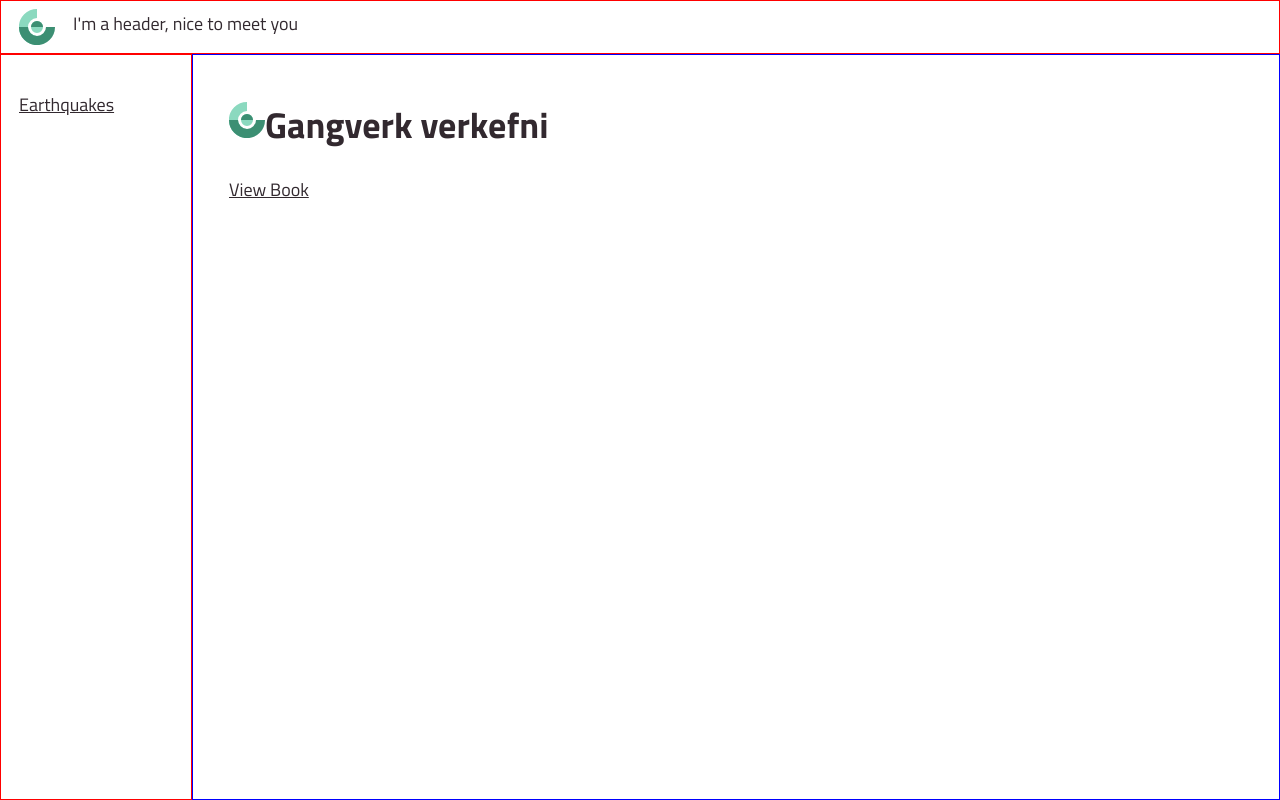
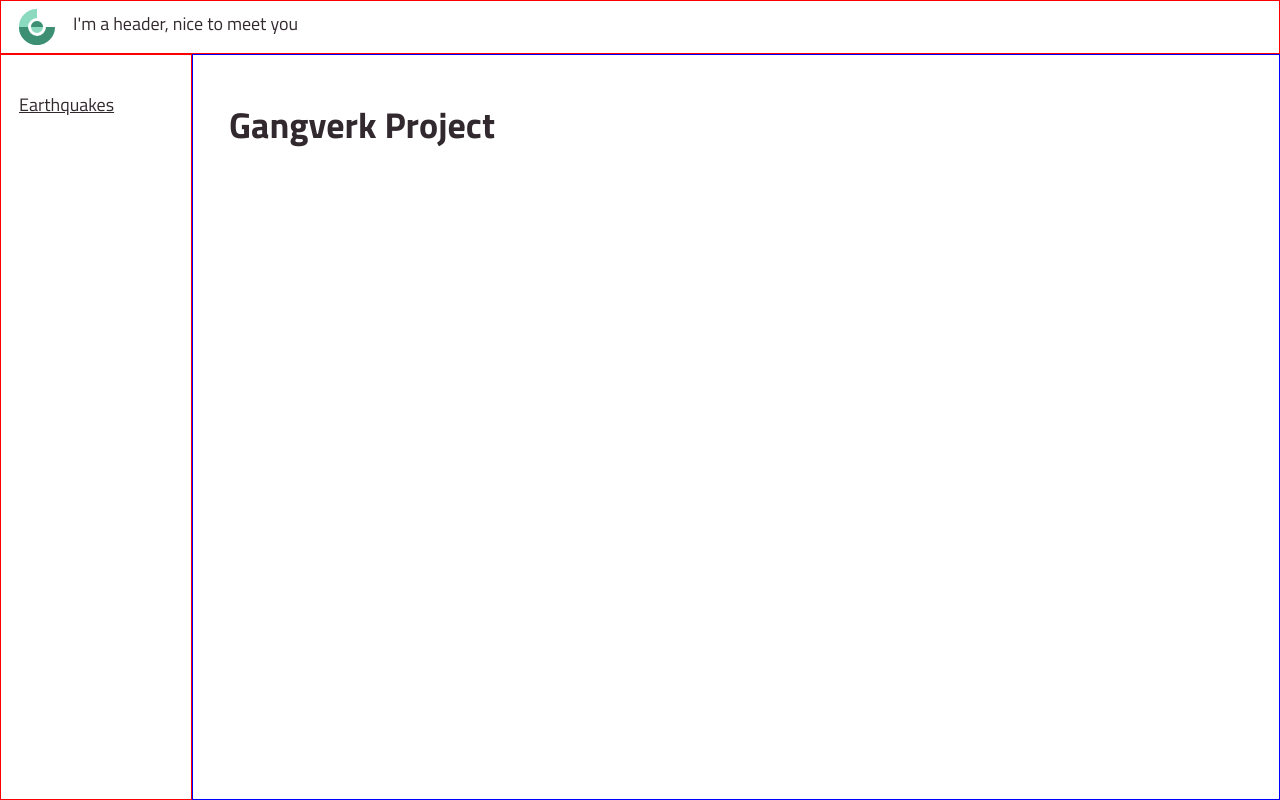
Before and after one commit to vak-is/Gangverk, a Next.js app: page / in a window 1280 px wide. Built offline with nearby package versions, Linux system fonts and the light colour scheme; a web font is replaced by a local one.

Commit message:
Cleanup front page

```diff
--- a/pages/index.tsx
+++ b/pages/index.tsx
@@ -1,32 +1,12 @@
 import type { NextPage } from 'next'
-import Head from 'next/head'
-import Image from 'next/image'
 import Layout from '../components/0-core/Layout/Layout'
 
 const Home: NextPage = () => {
   return (
     <Layout title="This is a title" description="This is a description">
-        <main>
-          <h1>
-            <Image src="/logo.svg" alt="app logo" width={36} height={36}/>
-            Gangverk verkefni
-          </h1>
-          <a href="/view-book">
-            View Book
-          </a>
-        </main>
-        {/* <footer>
-          <a
-            href="https://vercel.com?utm_source=create-next-app&utm_medium=default-template&utm_campaign=create-next-app"
-            target="_blank"
-            rel="noopener noreferrer"
-          >
-            Powered by{' '}
-            <span >
-              <Image src="/vercel.svg" alt="Vercel Logo" width={72} height={16} />
-            </span>
-          </a>
-        </footer> */}
+      <h1>
+        Gangverk Project
+      </h1>
     </Layout>
   )
 }
```
